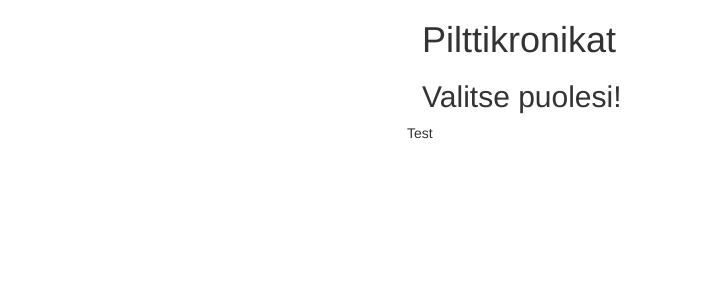
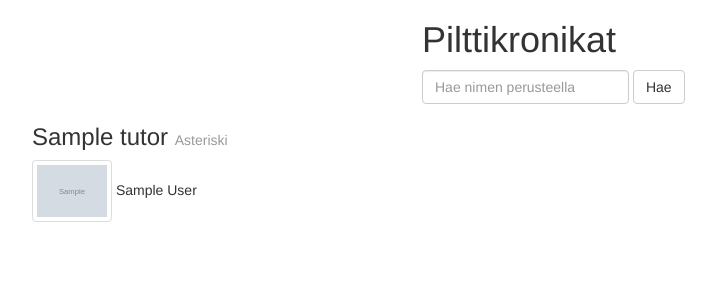
Before and after one commit to Hippu/pilttikronikka, a Django app: page / in a window 1280 px wide. Shown: the top 300 px of the page, without its empty margins (38-754 px from the left). Run offline with Django 3.2, Linux system fonts and the light colour scheme; tables that the repository leaves empty hold one stand-in row (values such as "Sample post"); grey boxes marked "Sample" are stand-in pictures; some libraries are stand-ins or nearby versions.

Commit message:
Getting the front page working

```diff
--- /dev/null
+++ b/kronikka/kronikka/admin.py
@@ -0,0 +1,6 @@
+from django.contrib import admin
+from .models import Student, Tutor, Story
+
+admin.site.register(Student)
+admin.site.register(Tutor)
+admin.site.register(Story)
--- a/kronikka/kronikka/models.py
+++ b/kronikka/kronikka/models.py
@@ -1,10 +1,4 @@
 from django.db import models
-
-
-class Student(models.Model):
-    """ Django model for the student """
-    name = models.CharField(max_length=30)
-    thumbnail = models.ImageField()
 
 
 class Tutor(models.Model):
@@ -17,6 +11,23 @@ class Tutor(models.Model):
         )
     )
 
+    def __unicode__(self):
+        return self.name
+
+    def get_students(self):
+        return Student.objects.filter(tutor=self)
+
+
+class Student(models.Model):
+    """ Django model for the student """
+    name = models.CharField(max_length=30)
+    thumbnail = models.ImageField(upload_to="thumbnails/",
+                                  default="thumbnails/nic_cage.jpg")
+    tutor = models.ForeignKey(Tutor)
+
+    def __unicode__(self):
+        return self.name
+
 
 class Story(models.Model):
     """ An user submitted story about a student """
--- a/kronikka/kronikka/views.py
+++ b/kronikka/kronikka/views.py
@@ -1,5 +1,16 @@
 from django.shortcuts import render
+from .models import Student
 
 
 def index(request):
-    return render(request, "base.html")
+    """
+    View showing all the tutors and their students
+    if GET-attribute "name" exists then filter the results accoringly
+    """
+    students = Student.objects.select_related().all().order_by("tutor")
+    if request.GET.get("name"):
+        student_name = request.GET.get("name")
+        students = students.filter(name__contains=student_name)
+    return render(request, "base.html", {
+        "students": students,
+    })
--- a/kronikka/kronikka_conf/settings/local.py
+++ b/kronikka/kronikka_conf/settings/local.py
@@ -13,3 +13,9 @@ DATABASES = {
         'PORT': '',                      # Set to empty string for default.
     }
 }
+
+INTERNAL_IPS = ('127.0.0.1', )
+
+INSTALLED_APPS += ('debug_toolbar', )
+
+MIDDLEWARE_CLASSES += ('debug_toolbar.middleware.DebugToolbarMiddleware', )
--- a/kronikka/kronikka_conf/urls.py
+++ b/kronikka/kronikka_conf/urls.py
@@ -1,8 +1,11 @@
 from django.conf.urls import patterns, include, url
 
 # Uncomment the next two lines to enable the admin:
-# from django.contrib import admin
-# admin.autodiscover()
+from django.contrib import admin
+from django.conf import settings
+from django.conf.urls.static import static
+
+admin.autodiscover()
 
 urlpatterns = patterns('',
     # Examples:
@@ -10,9 +13,9 @@ urlpatterns = patterns('',
     # url(r'^kronikka/', include('kronikka.foo.urls')),
 
     # Uncomment the admin/doc line below to enable admin documentation:
-    # url(r'^admin/doc/', include('django.contrib.admindocs.urls')),
+    url(r'^admin/doc/', include('django.contrib.admindocs.urls')),
 
     # Uncomment the next line to enable the admin:
-    # url(r'^admin/', include(admin.site.urls)),
-    url(r'^', 'kronikka.views.index', name='index')
-)
+    url(r'^admin/', include(admin.site.urls)),
+    url(r'^$', 'kronikka.views.index', name='index')
+) + static(settings.MEDIA_URL, document_root=settings.MEDIA_ROOT)
--- a/kronikka/templates/base.html
+++ b/kronikka/templates/base.html
@@ -8,19 +8,43 @@
 	</head>
 	<body>
 		<div class="container">
-			<div class="row">
+
+			<div class="row" id="header-row">
 				<div class="col-sm-8 col-sm-offset-4">
 					<h1>Pilttikronikat</h1>
-					<h2>Valitse puolesi!</h2>
 				</div>
 			</div>
-			<div class="row" id="search_div">
-				<div class="col-sm6 col-sm-offset-4">
-				Test
+
+			<div class="row" id="search-row">
+				<div class="col-sm-5 col-sm-offset-4">
+					<form class="form-inline" role="form" method="GET" action="/">
+					<div class="form-group">
+						<input type="text" class="form-control" name="name" placeholder="Hae nimen perusteella">
+					</div>
+						<button class="btn btn-default" type="submit">Hae</button>
+					</form>
 				</div>
 			</div>
+
+			<div class="row" id="main-row">
+			{% regroup students by tutor as tutor_list %}
+				{% for tutor in tutor_list %}
+				<div class="col-md-6">
+					<h3>{{ tutor.grouper.name }} <small>{{ tutor.grouper.get_organization_display }}</small></h3>
+					<div class="row">
+					{% for student in tutor.list %}
+					<div class="col-md-6">
+						<img src="{{ student.thumbnail.url }}" alt="thumbnail" class="img-thumbnail" width="80px">
+						{{ student.name }}
+					</div>
+					{% endfor %}
+					</div>
+				</div>
+				{% endfor %}
+			</div>
+
 		</div>
 		<script src="http://code.jquery.com/jquery-2.0.3.min.js"></script>
-		<script src="js/bootstrap.min.js"></script>
+		<script src="{% static 'js/bootstrap.min.js' %}"></script>
 	</body>
 </html>
```
Also changed, not shown: kronikka/kronikka_conf/settings/base.py (+4 -4 lines), kronikka/kronikka/migrations/0001_initial.py (added), kronikka/kronikka/migrations/0002_auto__add_field_student_tutor.py (added), kronikka/kronikka/migrations/__init__.py (added), kronikka/kronikka/urls.py (added), kronikka/media/thumbnails/nic_cage.jpg (added), 1 other file.
